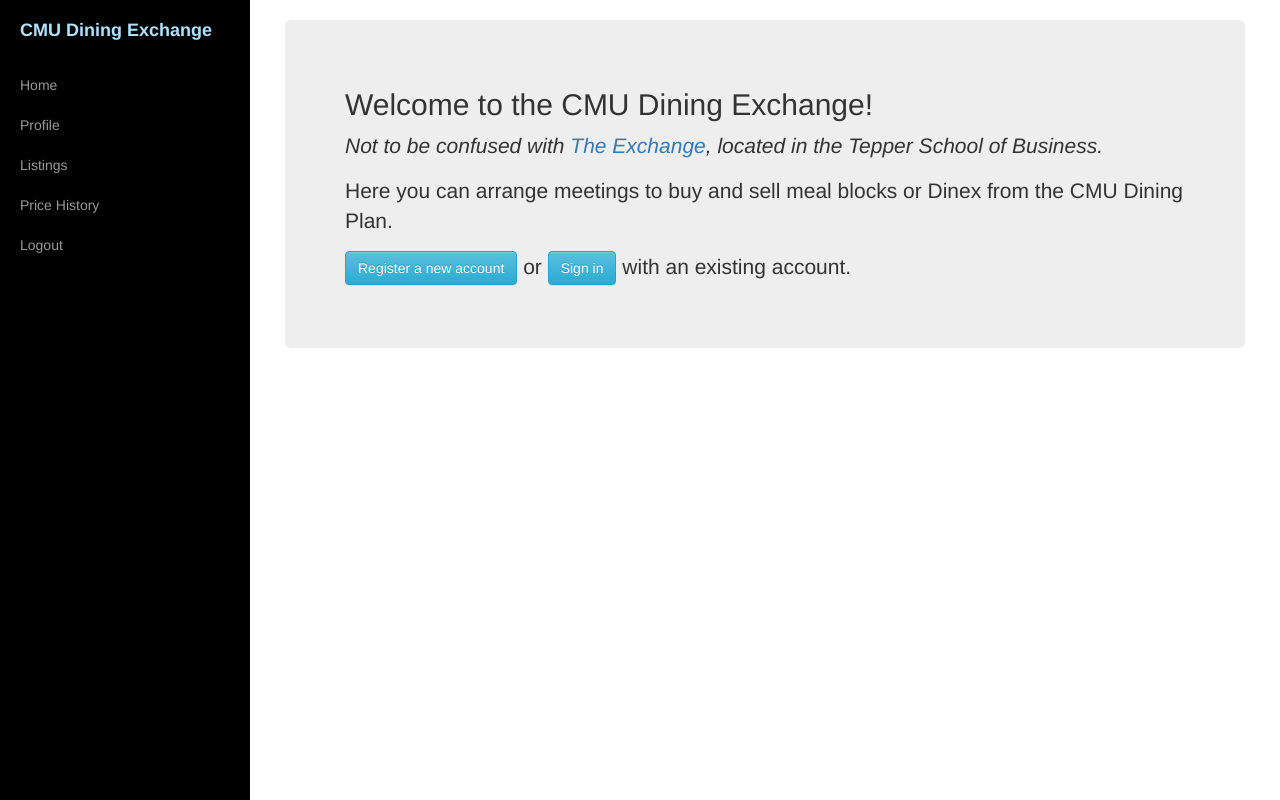
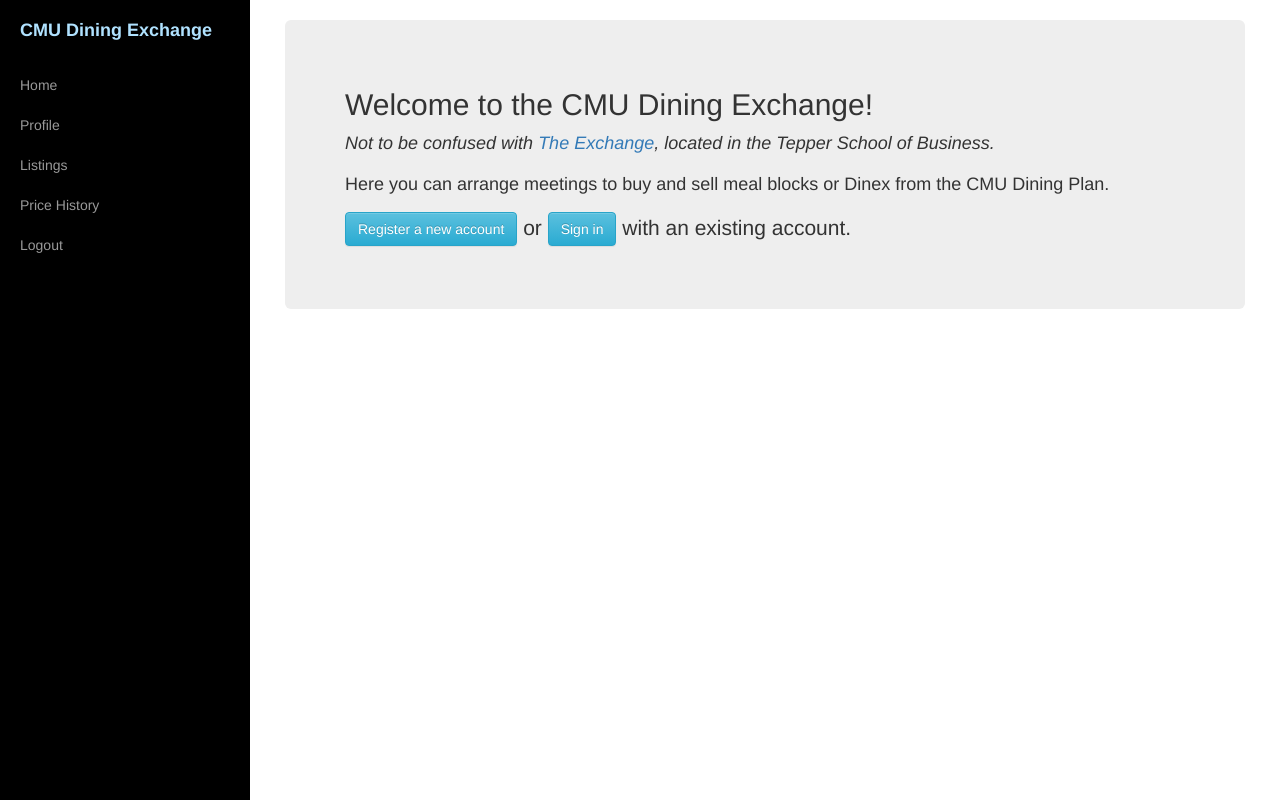
Before and after one commit to davidkzeng/TartanHacks2016REAL, a Flask app: page / in a window 1280 px wide. Run offline with Flask 2, Linux system fonts and the light colour scheme; some libraries are stand-ins or nearby versions.

Commit message:
Fixed homepage font size

```diff
--- a/app/templates/index.html
+++ b/app/templates/index.html
@@ -2,8 +2,8 @@
 {% block content %}
 <div class="jumbotron">
   <h2>Welcome to the CMU Dining Exchange!</h2>
-  <p><i>Not to be confused with <a href = "http://webapps.studentaffairs.cmu.edu/dining/ConceptInfo/?page=conceptDetails&conceptId=92">The Exchange</a>, located in the Tepper School of Business.</i></p>
-  <p>Here you can arrange meetings to buy and sell meal blocks or Dinex from the CMU Dining Plan.</p>
+  <p style="Font-size:18px"><i>Not to be confused with <a href = "http://webapps.studentaffairs.cmu.edu/dining/ConceptInfo/?page=conceptDetails&conceptId=92">The Exchange</a>, located in the Tepper School of Business.</i></p>
+  <p style="Font-size:18px">Here you can arrange meetings to buy and sell meal blocks or Dinex from the CMU Dining Plan.</p>
   {% if g.user.is_anonymous %}
   <p><a href = "{{url_for('register')}}" class = "btn btn-info">Register a new account</a> or <a href = "{{url_for('login')}}" class = "btn btn-info">Sign in</a> with an existing account.	</p>
 {% endif %}
```
